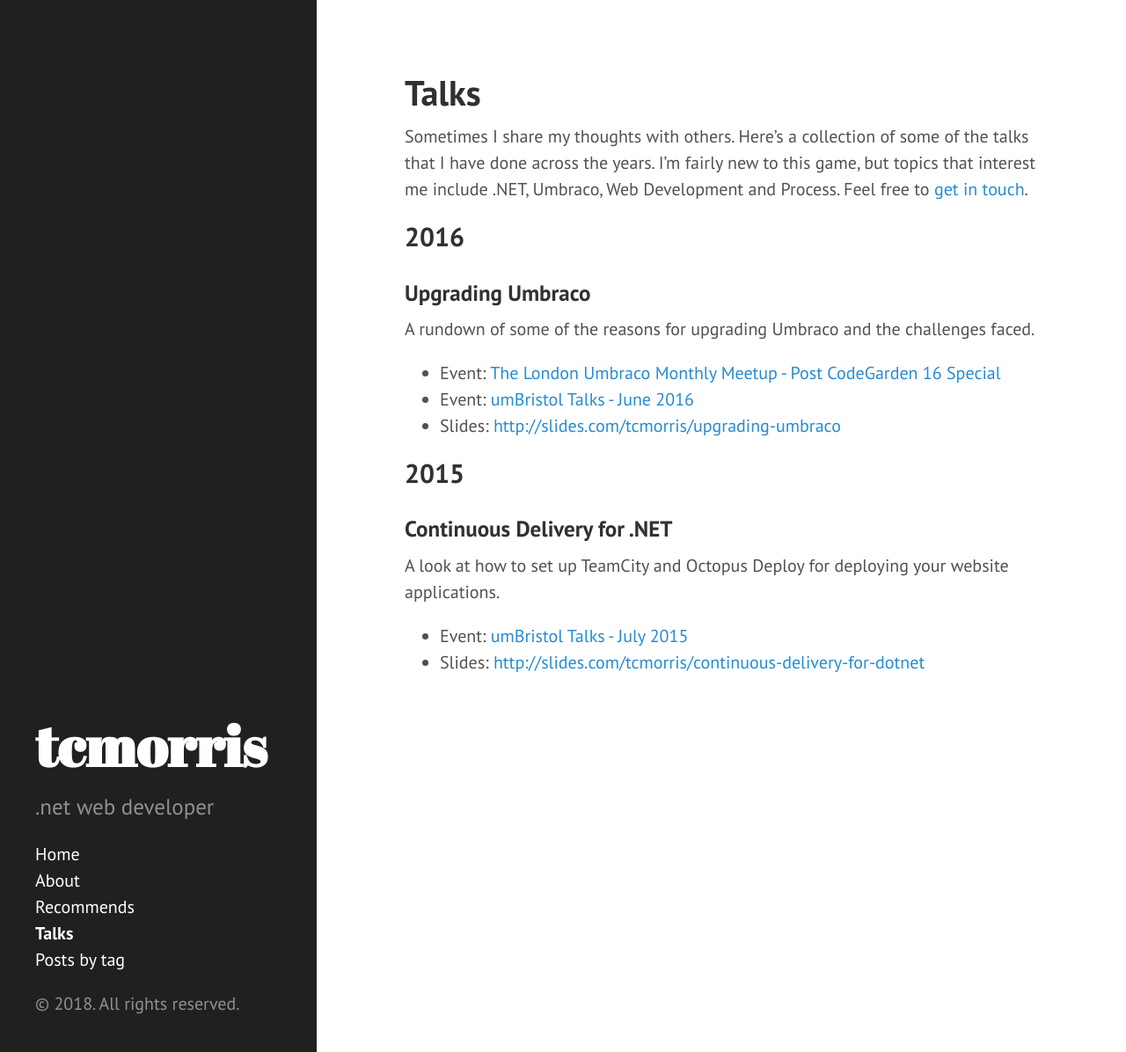
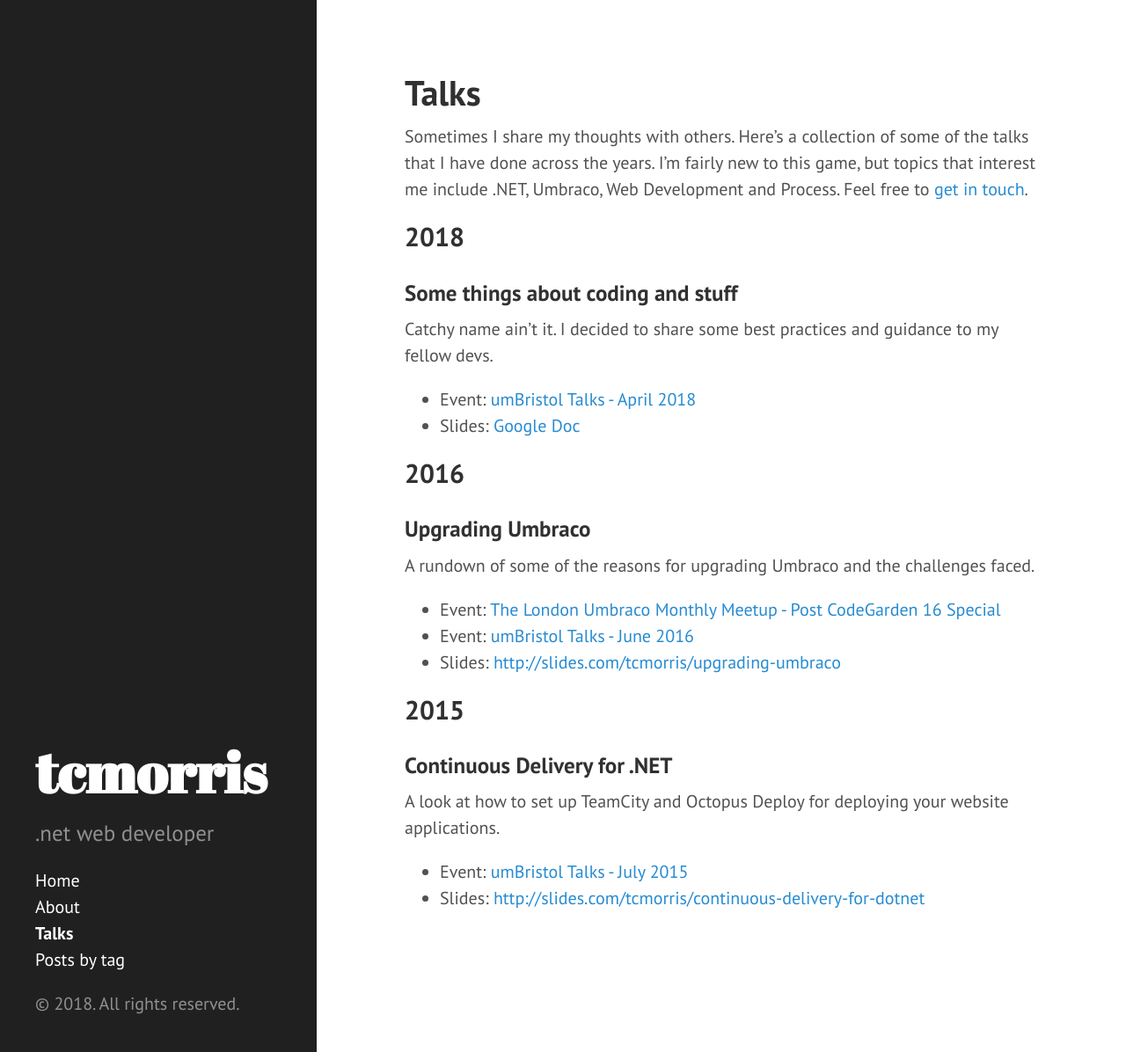
Before and after one commit to tcmorris/tcmorris.github.io, a Jekyll site: the page built from talks.md, in a window 1280 px wide and 1196 px high. Shown: the whole window at 88% size. Built offline with Jekyll 4.4.1, drawn with Linux system fonts in a browser that asks for light colours.

Commit message:
Update talks page, remove recommends, update dependencies

```diff
--- a/talks.md
+++ b/talks.md
@@ -5,6 +5,15 @@ tagline: A collection of some of the talks that Thomas Morris has done across th
 ---
 
 Sometimes I share my thoughts with others. Here's a collection of some of the talks that I have done across the years. I'm fairly new to this game, but topics that interest me include .NET, Umbraco, Web Development and Process. Feel free to [get in touch](/about/).
+
+## 2018
+
+### Some things about coding and stuff
+
+Catchy name ain't it. I decided to share some best practices and guidance to my fellow devs.
+
+- Event: [umBristol Talks - April 2018](https://www.meetup.com/umBristol/events/249416362/)
+- Slides: [Google Doc](https://docs.google.com/presentation/d/1NR4gtvrow1LK4n17WAVz5NrPp2L60sfchnWvSUVN9Mo/edit?usp=sharing)
 
 ## 2016
 
```
Also changed, not shown: recommends.md (deleted, +0 -21 lines), Gemfile.lock, 1 other file.
